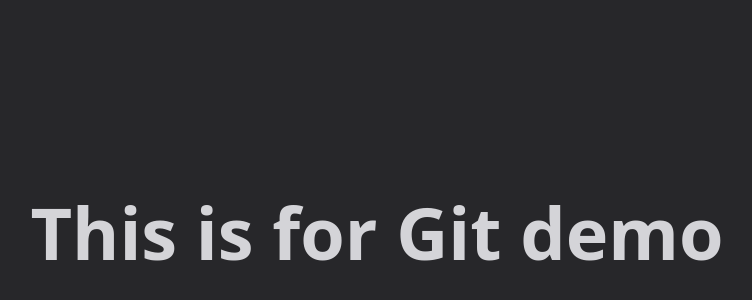
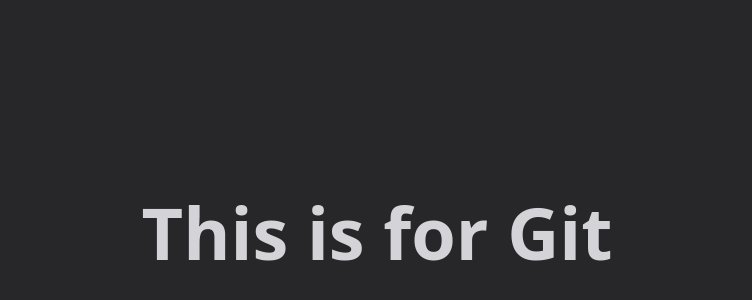
Before and after one commit to unpairedProton/gitforhost, a website built with Vite: page index.html in a window 1280 px wide. Shown: the part 168-468 px from the top of the page, without its empty margins (263-1015 px from the left). Built offline with nearby package versions, Linux system fonts and the light colour scheme.

Commit message:
1st push on host

```diff
--- a/index.html
+++ b/index.html
@@ -8,8 +8,8 @@
     <link rel="stylesheet" href="./src/style.css">
   </head>
   <body>
-    <div class="main w-full h-screen bg-zinc-800 justify-center items-center flex">
-      <div class="h1 text-zinc-300 text-7xl font-extrabold">This is for Git demo</div>
+    <div class="main w-full h-screen bg-zinc-800 justify-center items-center flex ">
+      <div class="h1 text-zinc-300 text-7xl font-extrabold text-center">This is for Git</div>
     </div>
 
   </body>
```
